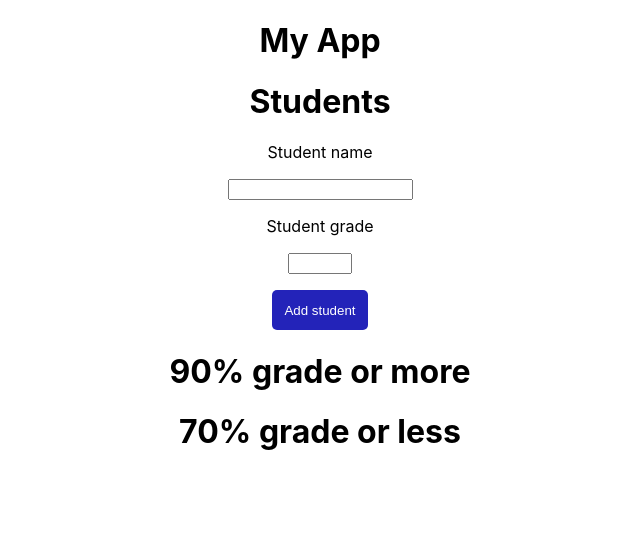
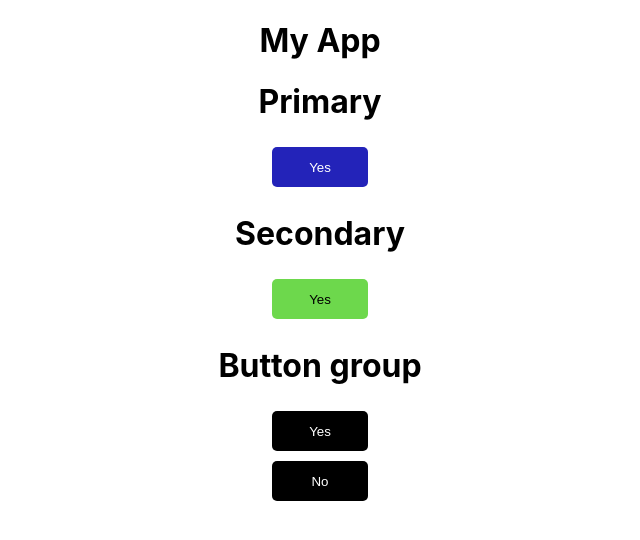
Before and after one commit to alberto-2-garcia/react-typescript-masterclass, a React (Create React App) app: page / in a window 1280 px wide. Shown: the top 540 px of the page, without its empty margins (320-960 px from the left). Built offline with nearby package versions, Linux system fonts and the light colour scheme.

Commit message:
Finished button group

```diff
--- a/src/App.tsx
+++ b/src/App.tsx
@@ -6,12 +6,35 @@ import StudentManager from './components/StudentManager'
 
 import { StudentContextProvider, StudentContext } from './context/StudentContext';
 import { StudentFilter } from './components/StudentFilter';
+import { ButtonGroup } from './components/ButtonGroup';
+import { Button } from './components/Button';
 
 function App() {
   return (
     <div className='App'>
       <h1>My App</h1>
-      <StudentContextProvider >
+      <div>
+        <h1>Primary</h1>
+        <ButtonGroup flexDirection='row' btnsClass='primary'>
+          <Button className='primary' callback={undefined} >Yes</Button>
+        </ButtonGroup>
+      </div>
+
+      <div>
+        <h1>Secondary</h1>
+        <ButtonGroup flexDirection='row' btnsClass='secondary'>
+          <Button className='secondary' callback={undefined} >Yes</Button>
+        </ButtonGroup>
+      </div>
+
+      <div>
+        <h1>Button group</h1>
+        <ButtonGroup flexDirection='column' btnsClass='black'>
+          <Button className='secondary' callback={undefined} >Yes</Button>
+          <Button className='secondary' callback={undefined} >No</Button>
+        </ButtonGroup>
+      </div>
+      {/* <StudentContextProvider >
         <StudentManager />
         <StudentContext.Consumer>
           {(studentList) => (
@@ -21,7 +44,7 @@ function App() {
             </>
           )}
         </StudentContext.Consumer>
-      </StudentContextProvider>
+      </StudentContextProvider> */}
       {/* <UserManager ownerName='idk' /> */}
     </div>
   );
--- a/src/components/Button/style.scss
+++ b/src/components/Button/style.scss
@@ -3,6 +3,7 @@
   height: 2.5rem;
   border: 0;
   border-radius: 5px;
+  margin: 5px;
 }
 
 .primary {
--- /dev/null
+++ b/src/components/ButtonGroup/index.tsx
@@ -0,0 +1,18 @@
+import React, { useState } from 'react'
+import './styles.scss';
+import { ButtonProps } from '../Button/interface';
+import { ButtonGroupProps } from './interface'
+
+export const ButtonGroup: React.FC<ButtonGroupProps> = ({ flexDirection, children, btnsClass }) => {
+  const [selectedIndex, setSelectedIndex] = useState(-1);
+  return (
+    <div className={`btn-group ${flexDirection}`}>
+      {React.Children.map(children as React.ReactElement<ButtonProps>[], (child, index) => {
+        const className = index === selectedIndex ? 'selected' : btnsClass;
+        return React.isValidElement(child)
+          ? React.cloneElement(child, { className:`btn ${className}`, callback: () => setSelectedIndex(index) })
+            : child;
+      })}
+    </div>
+  )
+}
--- /dev/null
+++ b/src/components/ButtonGroup/interface.ts
@@ -0,0 +1,4 @@
+export interface ButtonGroupProps {
+  btnsClass: string;
+  flexDirection: string;
+}
--- /dev/null
+++ b/src/components/ButtonGroup/styles.scss
@@ -0,0 +1,33 @@
+.black {
+  background-color: #000000;
+  color: #ffffff;
+
+  &:hover {
+    background-color: #313131;
+  }
+}
+
+.selected {
+  background-color: #4b0000;
+  color: #ffffff;
+
+  &:hover {
+    background-color: #690202;
+  }
+}
+
+.btn-group {
+  display: flex;
+  align-content: center;
+  align-items: center;
+  align-self: center;
+  justify-content: center;
+}
+
+.row {
+  flex-direction: row;
+}
+
+.column {
+  flex-direction: column;
+}
```
